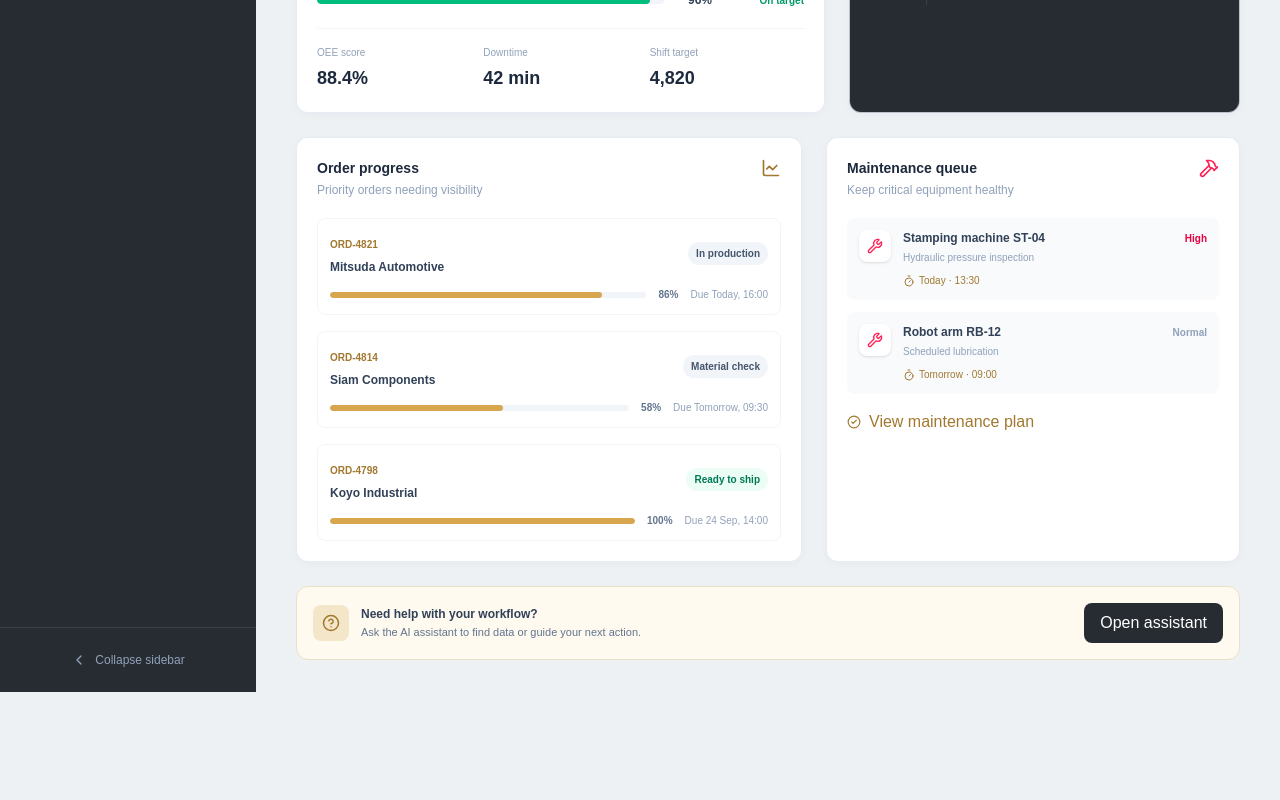
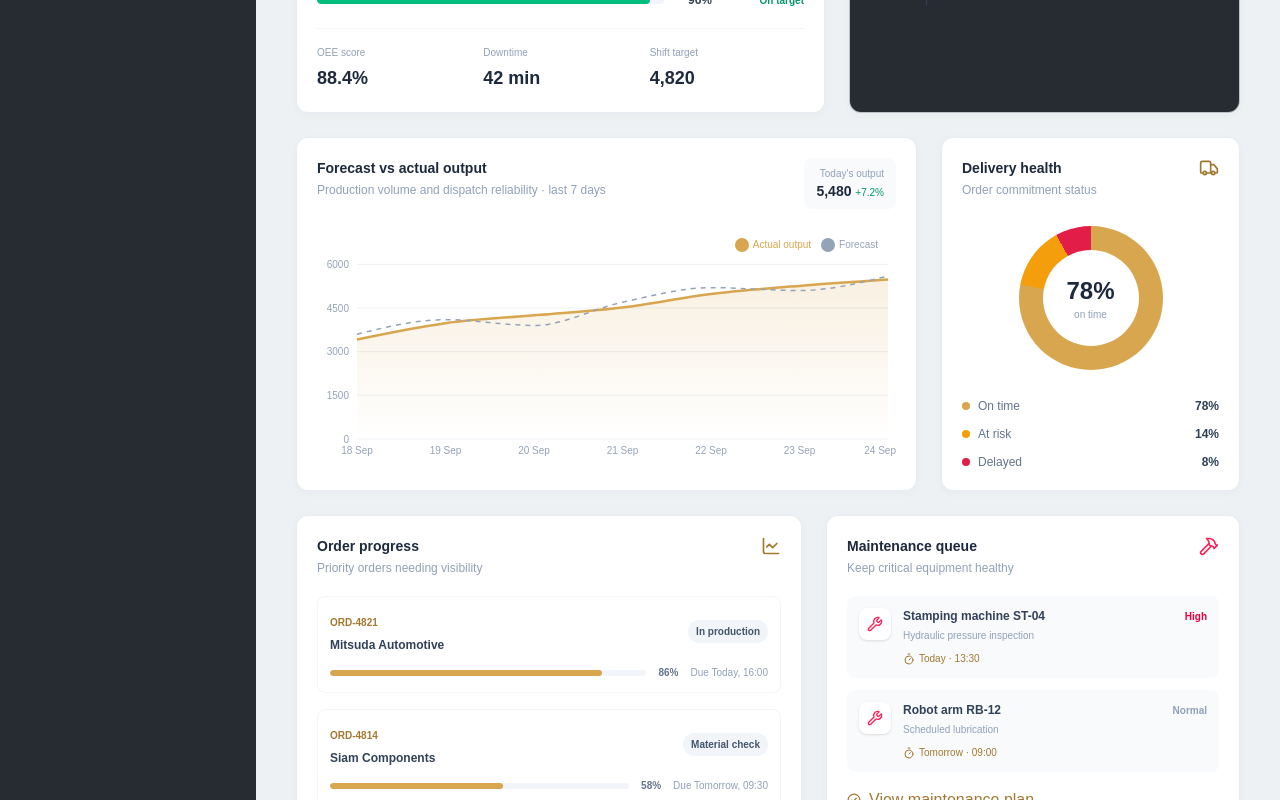
Before and after one commit to pongpakornn/CHR-NEXUS, a Next.js app: page / in a window 1280 px wide. Shown: the part 960-1760 px from the top of the page. Before the commit the page ends 1652 px from the top, so only its background shows below. Built offline with nearby package versions, Linux system fonts and the light colour scheme.

Commit message:
Add production dashboard charts

```diff
--- a/app/page.tsx
+++ b/app/page.tsx
@@ -34,6 +34,7 @@ import {
   Wrench,
   X,
 } from "lucide-react";
+import { Area, AreaChart, CartesianGrid, Legend, Line, LineChart as RechartsLineChart, ResponsiveContainer, Tooltip, XAxis, YAxis } from "recharts";
 
 const navigation = [
   { label: "Dashboard", icon: LayoutDashboard, active: true },
@@ -74,6 +75,22 @@ const orders = [
 const maintenance = [
   { machine: "Stamping machine ST-04", task: "Hydraulic pressure inspection", time: "Today · 13:30", priority: "High" },
   { machine: "Robot arm RB-12", task: "Scheduled lubrication", time: "Tomorrow · 09:00", priority: "Normal" },
+];
+
+const trendData = [
+  { day: "18 Sep", forecast: 3600, actual: 3420, delivery: 88 },
+  { day: "19 Sep", forecast: 4100, actual: 3980, delivery: 91 },
+  { day: "20 Sep", forecast: 3900, actual: 4250, delivery: 94 },
+  { day: "21 Sep", forecast: 4700, actual: 4520, delivery: 92 },
+  { day: "22 Sep", forecast: 5200, actual: 4980, delivery: 96 },
+  { day: "23 Sep", forecast: 5100, actual: 5260, delivery: 94 },
+  { day: "24 Sep", forecast: 5600, actual: 5480, delivery: 98 },
+];
+
+const deliveryData = [
+  { name: "On time", value: 78, color: "#d8a64e" },
+  { name: "At risk", value: 14, color: "#f59e0b" },
+  { name: "Delayed", value: 8, color: "#e11d48" },
 ];
 
 export default function Home() {
@@ -148,8 +165,20 @@ export default function Home() {
                 <article className="nexus-card nexus-enter rounded-xl border border-slate-200/80 bg-[#272c33] p-5 text-white shadow-[0_2px_8px_rgba(30,40,50,0.03)]" style={{ animationDelay: "580ms" }}><div className="flex items-start justify-between"><div><p className="text-sm font-bold">Today&apos;s timeline</p><p className="mt-1 text-xs text-slate-400">Key events across the floor</p></div><CalendarClock className="size-5 text-[#d8a64e]" /></div><div className="mt-5 flex flex-col gap-4">{[["08:00", "Shift started", "Production floor opened"], ["12:00", "Lunch break", "All lines paused"], ["15:30", "Dispatch window", "12 orders queued"]].map(([time, title, detail], index) => <div key={time} className="flex gap-3"><div className="flex w-11 shrink-0 flex-col items-center"><span className={`size-2.5 rounded-full ${index === 0 ? "nexus-pulse bg-[#d8a64e]" : "bg-slate-600"}`} /><span className="mt-1 text-[10px] text-slate-500">{time}</span></div><div className="border-l border-slate-700 pb-1 pl-4"><p className="text-xs font-semibold text-slate-200">{title}</p><p className="mt-1 text-[10px] text-slate-500">{detail}</p></div></div>)}</div></article>
               </div>
 
+              <div className="mt-6 grid gap-6 xl:grid-cols-[1.35fr_0.65fr]">
+                <article className="nexus-card nexus-enter rounded-xl border border-slate-200/80 bg-white p-5 shadow-[0_2px_8px_rgba(30,40,50,0.03)]" style={{ animationDelay: "620ms" }}>
+                  <div className="flex flex-wrap items-start justify-between gap-3"><div><p className="text-sm font-bold text-slate-800">Forecast vs actual output</p><p className="mt-1 text-xs text-slate-400">Production volume and dispatch reliability · last 7 days</p></div><div className="rounded-lg bg-slate-50 px-3 py-2 text-right"><p className="text-[10px] text-slate-400">Today&apos;s output</p><p className="text-sm font-bold text-slate-800">5,480 <span className="text-[10px] font-medium text-emerald-600">+7.2%</span></p></div></div>
+                  <div className="mt-5 h-[240px] w-full"><ResponsiveContainer width="100%" height="100%"><AreaChart data={trendData} margin={{ top: 8, right: 8, left: -20, bottom: 0 }}><defs><linearGradient id="actualFill" x1="0" y1="0" x2="0" y2="1"><stop offset="0%" stopColor="#d8a64e" stopOpacity={0.28} /><stop offset="100%" stopColor="#d8a64e" stopOpacity={0} /></linearGradient></defs><CartesianGrid vertical={false} stroke="#eef1f4" /><XAxis dataKey="day" tickLine={false} axisLine={false} tick={{ fontSize: 10, fill: "#94a3b8" }} /><YAxis tickLine={false} axisLine={false} tick={{ fontSize: 10, fill: "#94a3b8" }} /><Tooltip contentStyle={{ borderRadius: 10, border: "1px solid #e2e8f0", fontSize: 11 }} /><Legend verticalAlign="top" align="right" iconType="circle" wrapperStyle={{ fontSize: 10, paddingBottom: 12 }} /><Area type="monotone" dataKey="actual" name="Actual output" stroke="#d8a64e" strokeWidth={2.5} fill="url(#actualFill)" /><Line type="monotone" dataKey="forecast" name="Forecast" stroke="#94a3b8" strokeWidth={1.5} strokeDasharray="5 5" dot={false} /></AreaChart></ResponsiveContainer></div>
+                </article>
+                <article className="nexus-card nexus-enter rounded-xl border border-slate-200/80 bg-white p-5 shadow-[0_2px_8px_rgba(30,40,50,0.03)]" style={{ animationDelay: "680ms" }}>
+                  <div className="flex items-start justify-between"><div><p className="text-sm font-bold text-slate-800">Delivery health</p><p className="mt-1 text-xs text-slate-400">Order commitment status</p></div><Truck className="size-5 text-[#a2782f]" /></div>
+                  <div className="mt-7 flex items-center justify-center"><div className="relative flex size-36 items-center justify-center rounded-full" style={{ background: "conic-gradient(#d8a64e 0 78%, #f59e0b 78% 92%, #e11d48 92% 100%)" }}><div className="flex size-24 flex-col items-center justify-center rounded-full bg-white"><span className="text-2xl font-bold text-slate-800">78%</span><span className="text-[10px] text-slate-400">on time</span></div></div></div>
+                  <div className="mt-7 flex flex-col gap-3">{deliveryData.map((item) => <div key={item.name} className="flex items-center justify-between text-xs"><span className="flex items-center gap-2 text-slate-500"><span className="size-2 rounded-full" style={{ backgroundColor: item.color }} />{item.name}</span><span className="font-bold text-slate-700">{item.value}%</span></div>)}</div>
+                </article>
+              </div>
+
               <div className="mt-6 grid gap-6 xl:grid-cols-[1.1fr_0.9fr]">
-                <article className="nexus-card nexus-enter rounded-xl border border-slate-200/80 bg-white p-5 shadow-[0_2px_8px_rgba(30,40,50,0.03)]" style={{ animationDelay: "640ms" }}><div className="flex items-start justify-between"><div><p className="text-sm font-bold text-slate-800">Order progress</p><p className="mt-1 text-xs text-slate-400">Priority orders needing visibility</p></div><LineChart className="size-5 text-[#a2782f]" /></div><div className="mt-5 flex flex-col gap-4">{orders.map((order) => <div key={order.id} className="rounded-lg border border-slate-100 p-3 transition hover:border-[#ead6a9]"><div className="flex flex-wrap items-center justify-between gap-2"><div><span className="text-[10px] font-bold text-[#a2782f]">{order.id}</span><p className="mt-1 text-xs font-semibold text-slate-700">{order.customer}</p></div><span className={`rounded-full px-2 py-1 text-[10px] font-semibold ${order.progress === 100 ? "bg-emerald-50 text-emerald-700" : "bg-slate-100 text-slate-600"}`}>{order.status}</span></div><div className="mt-3 flex items-center gap-3"><div className="h-1.5 flex-1 overflow-hidden rounded-full bg-slate-100"><div className="h-full rounded-full bg-[#d8a64e]" style={{ width: `${order.progress}%` }} /></div><span className="text-[10px] font-semibold text-slate-500">{order.progress}%</span><span className="hidden text-[10px] text-slate-400 sm:block">Due {order.due}</span></div></div>)}</div></article>
+                <article className="nexus-card nexus-enter rounded-xl border border-slate-200/80 bg-white p-5 shadow-[0_2px_8px_rgba(30,40,50,0.03)]" style={{ animationDelay: "740ms" }}><div className="flex items-start justify-between"><div><p className="text-sm font-bold text-slate-800">Order progress</p><p className="mt-1 text-xs text-slate-400">Priority orders needing visibility</p></div><LineChart className="size-5 text-[#a2782f]" /></div><div className="mt-5 flex flex-col gap-4">{orders.map((order) => <div key={order.id} className="rounded-lg border border-slate-100 p-3 transition hover:border-[#ead6a9]"><div className="flex flex-wrap items-center justify-between gap-2"><div><span className="text-[10px] font-bold text-[#a2782f]">{order.id}</span><p className="mt-1 text-xs font-semibold text-slate-700">{order.customer}</p></div><span className={`rounded-full px-2 py-1 text-[10px] font-semibold ${order.progress === 100 ? "bg-emerald-50 text-emerald-700" : "bg-slate-100 text-slate-600"}`}>{order.status}</span></div><div className="mt-3 flex items-center gap-3"><div className="h-1.5 flex-1 overflow-hidden rounded-full bg-slate-100"><div className="h-full rounded-full bg-[#d8a64e]" style={{ width: `${order.progress}%` }} /></div><span className="text-[10px] font-semibold text-slate-500">{order.progress}%</span><span className="hidden text-[10px] text-slate-400 sm:block">Due {order.due}</span></div></div>)}</div></article>
                 <article className="nexus-card nexus-enter rounded-xl border border-slate-200/80 bg-white p-5 shadow-[0_2px_8px_rgba(30,40,50,0.03)]" style={{ animationDelay: "700ms" }}><div className="flex items-start justify-between"><div><p className="text-sm font-bold text-slate-800">Maintenance queue</p><p className="mt-1 text-xs text-slate-400">Keep critical equipment healthy</p></div><Hammer className="size-5 text-rose-500" /></div><div className="mt-5 flex flex-col gap-3">{maintenance.map((item) => <div key={item.machine} className="flex gap-3 rounded-lg bg-slate-50 p-3"><div className="flex size-8 shrink-0 items-center justify-center rounded-lg bg-white text-rose-500 shadow-sm"><Wrench className="size-4" /></div><div className="min-w-0 flex-1"><div className="flex items-center justify-between gap-2"><p className="truncate text-xs font-semibold text-slate-700">{item.machine}</p><span className={`text-[10px] font-bold ${item.priority === "High" ? "text-rose-600" : "text-slate-400"}`}>{item.priority}</span></div><p className="mt-1 truncate text-[10px] text-slate-400">{item.task}</p><p className="mt-2 flex items-center gap-1 text-[10px] font-medium text-[#a2782f]"><Timer className="size-3" />{item.time}</p></div></div>)}</div><button className="mt-4 flex items-center gap-2 text-[11px] font-semibold text-[#a2782f] hover:underline"><CircleCheck className="size-3.5" /> View maintenance plan</button></article>
               </div>
 
--- a/package.json
+++ b/package.json
@@ -12,7 +12,8 @@
     "lucide-react": "^1.48.0",
     "next": "16.3.6",
     "react": "19.2.8",
-    "react-dom": "19.2.8"
+    "react-dom": "19.2.8",
+    "recharts": "^3.10.1"
   },
   "devDependencies": {
     "@tailwindcss/postcss": "^4",
```
Also changed, not shown: 1 other file (tests, documents, lock files or other folders).
